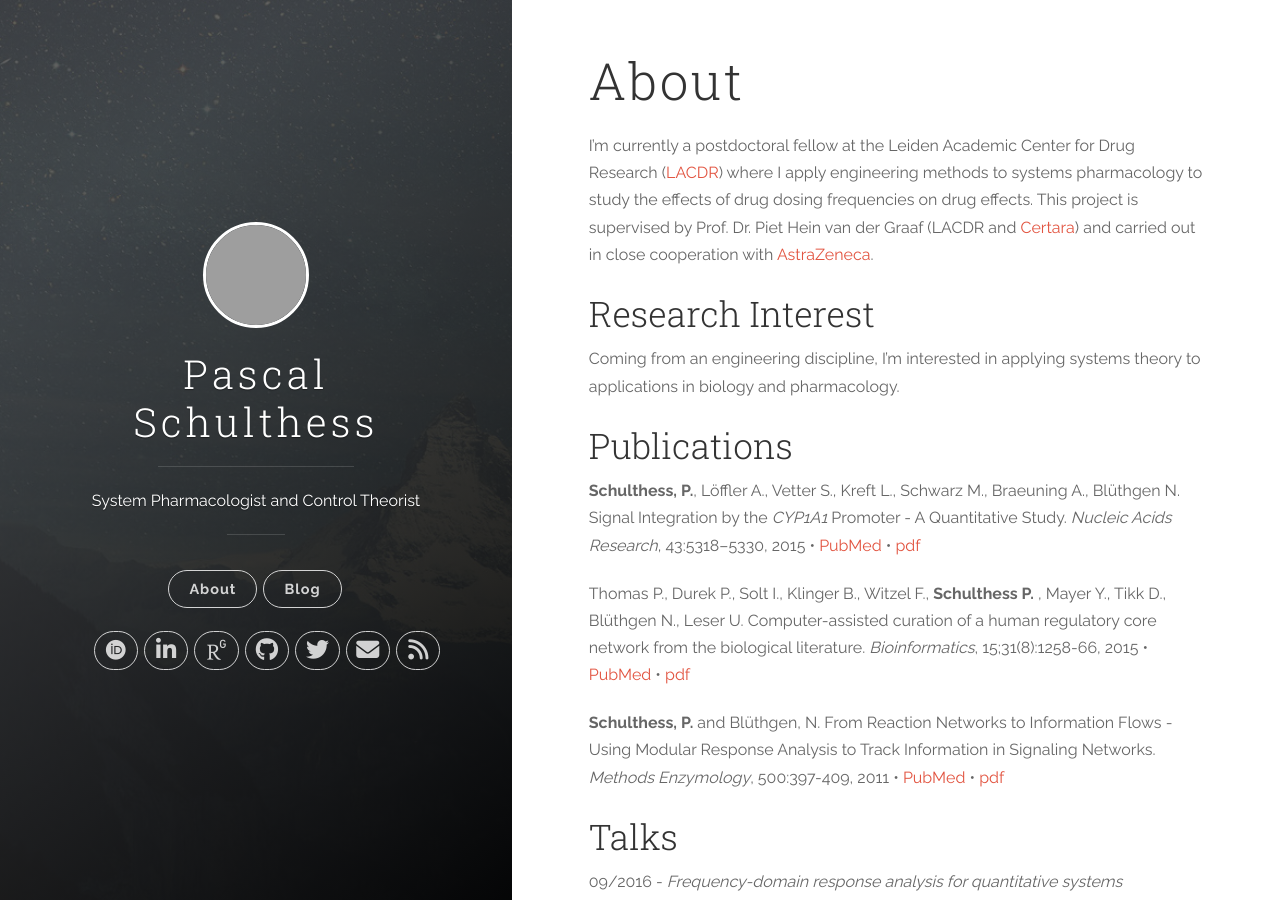
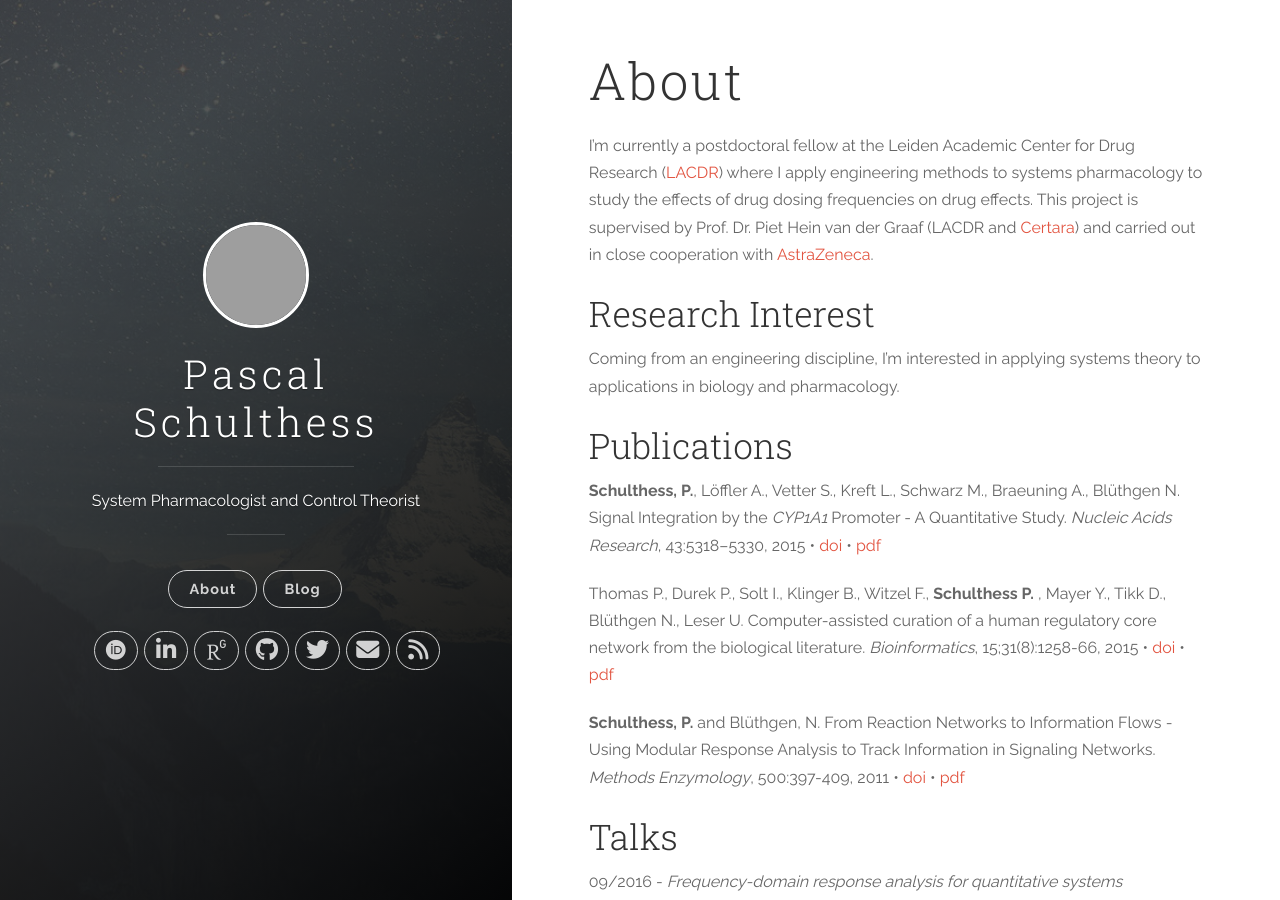
Before and after one commit to pascalschulthess/pascalschulthess.github.io, a Jekyll site: the page built from about.md, in a window 1280 px wide and 900 px high, cut to the strip 0-900 px from the top of the window. Built offline with Jekyll 4.4.1, drawn with Linux system fonts in a browser that asks for light colours; nearby versions of some CDN libraries; some web fonts are replaced; grey boxes are pictures that could not be loaded.

Commit message:
changed all pubmed links to dois

```diff
--- a/about.md
+++ b/about.md
@@ -12,11 +12,11 @@ Coming from an engineering discipline, I'm interested in applying systems theory
 
 ## Publications
 
-**Schulthess, P.**, Löffler A., Vetter S., Kreft L., Schwarz M., Braeuning A., Blüthgen N. Signal Integration by the _CYP1A1_ Promoter - A Quantitative Study. _Nucleic Acids Research_, 43:5318–5330, 2015 &#8226; [PubMed](http://www.ncbi.nlm.nih.gov/pubmed/25934798) &#8226; [pdf]({{ site.baseurl }}data/papers/paper-schulthess-2015.pdf)
+**Schulthess, P.**, Löffler A., Vetter S., Kreft L., Schwarz M., Braeuning A., Blüthgen N. Signal Integration by the _CYP1A1_ Promoter - A Quantitative Study. _Nucleic Acids Research_, 43:5318–5330, 2015 &#8226; [doi](https://doi.org/10.1093/nar/gkv423) &#8226; [pdf]({{ site.baseurl }}data/papers/paper-schulthess-2015.pdf)
 
-Thomas P., Durek P., Solt I., Klinger B., Witzel F., **Schulthess P.** , Mayer Y., Tikk D., Blüthgen N., Leser U. Computer-assisted curation of a human regulatory core network from the biological literature. _Bioinformatics_, 15;31(8):1258-66, 2015 &#8226; [PubMed](http://www.ncbi.nlm.nih.gov/pubmed/25433699) &#8226; [pdf]({{ site.baseurl }}data/papers/paper-thomas-2015.pdf)
+Thomas P., Durek P., Solt I., Klinger B., Witzel F., **Schulthess P.** , Mayer Y., Tikk D., Blüthgen N., Leser U. Computer-assisted curation of a human regulatory core network from the biological literature. _Bioinformatics_, 15;31(8):1258-66, 2015 &#8226; [doi](https://doi.org/10.1093/bioinformatics/btu795) &#8226; [pdf]({{ site.baseurl }}data/papers/paper-thomas-2015.pdf)
 
-**Schulthess, P.** and Blüthgen, N. From Reaction Networks to Information Flows - Using Modular Response Analysis to Track Information in Signaling Networks. _Methods Enzymology_, 500:397-409, 2011 &#8226; [PubMed](http://www.ncbi.nlm.nih.gov/pubmed/21943908) &#8226; [pdf]({{ site.baseurl }}data/papers/paper-schulthess-2011.pdf)
+**Schulthess, P.** and Blüthgen, N. From Reaction Networks to Information Flows - Using Modular Response Analysis to Track Information in Signaling Networks. _Methods Enzymology_, 500:397-409, 2011 &#8226; [doi](https://doi.org/10.1016/B978-0-12-385118-5.00020-7) &#8226; [pdf]({{ site.baseurl }}data/papers/paper-schulthess-2011.pdf)
 
 
 ## Talks
```
